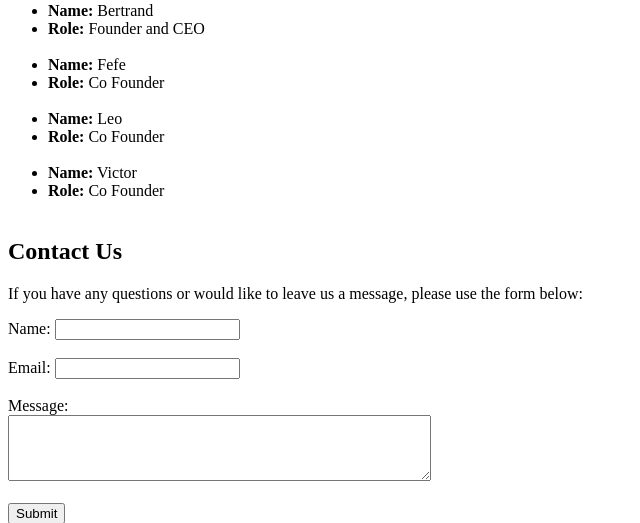
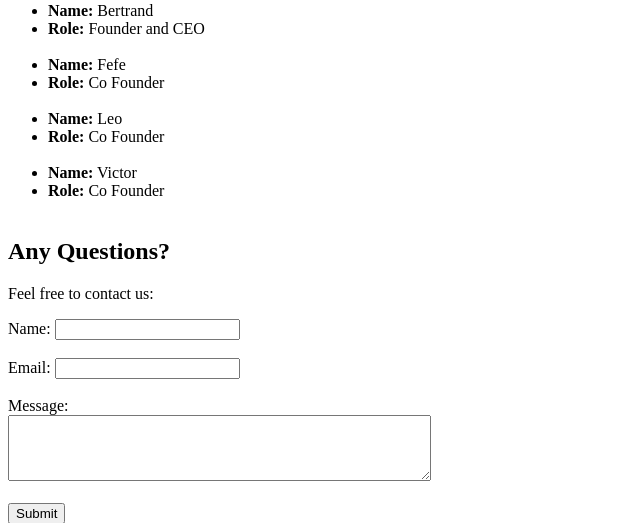
Before and after one commit to LawsonSchwantz/SecProg, a PHP site: page /about-us.php in a window 1280 px wide. Shown: the part 400-923 px from the top of the page, without its empty margins (0-640 px from the left). Run offline with PHP 8.4, Linux system fonts and the light colour scheme.

Commit message:
AboutUs
Update on validation

```diff
--- a/about-us.php
+++ b/about-us.php
@@ -42,8 +42,8 @@
         </section>
 
         <section>
-            <h2>Contact Us</h2>
-            <p>If you have any questions or would like to leave us a message, please use the form below:</p>
+            <h2>Any Questions?</h2>
+            <p>Feel free to contact us:</p>
 
             <form method="post" action="/controllers/process-contact.php">
                 <label for="name">Name:</label>
@@ -58,36 +58,7 @@
                 <input type="submit" value="Submit">
             </form>
         </section>
-        <script>
-        function validateForm() {
-            var nameField = document.getElementById("name");
-            var emailField = document.getElementById("email");
-            var messageField = document.getElementById("message");
-
-            if (nameField.value.split(/\s+/).length > 20) {
-                alert("Name should not exceed 20 words.");
-                return false;
-            }
-
-            if (emailField.value.split(/\s+/).length > 100) {
-                alert("Email should not exceed 100 words.");
-                return false;
-            }
-
-            if (messageField.value.split(/\s+/).length > 1000) {
-                alert("Message should not exceed 1000 words.");
-                return false;
-            }
-
-            return true;
-        }
-    </script>
     </main>
-
-
-
-
-
     <footer>
         <p>&copy; <?php echo date("Y"); ?> "Underdev".</p>
     </footer>
```
